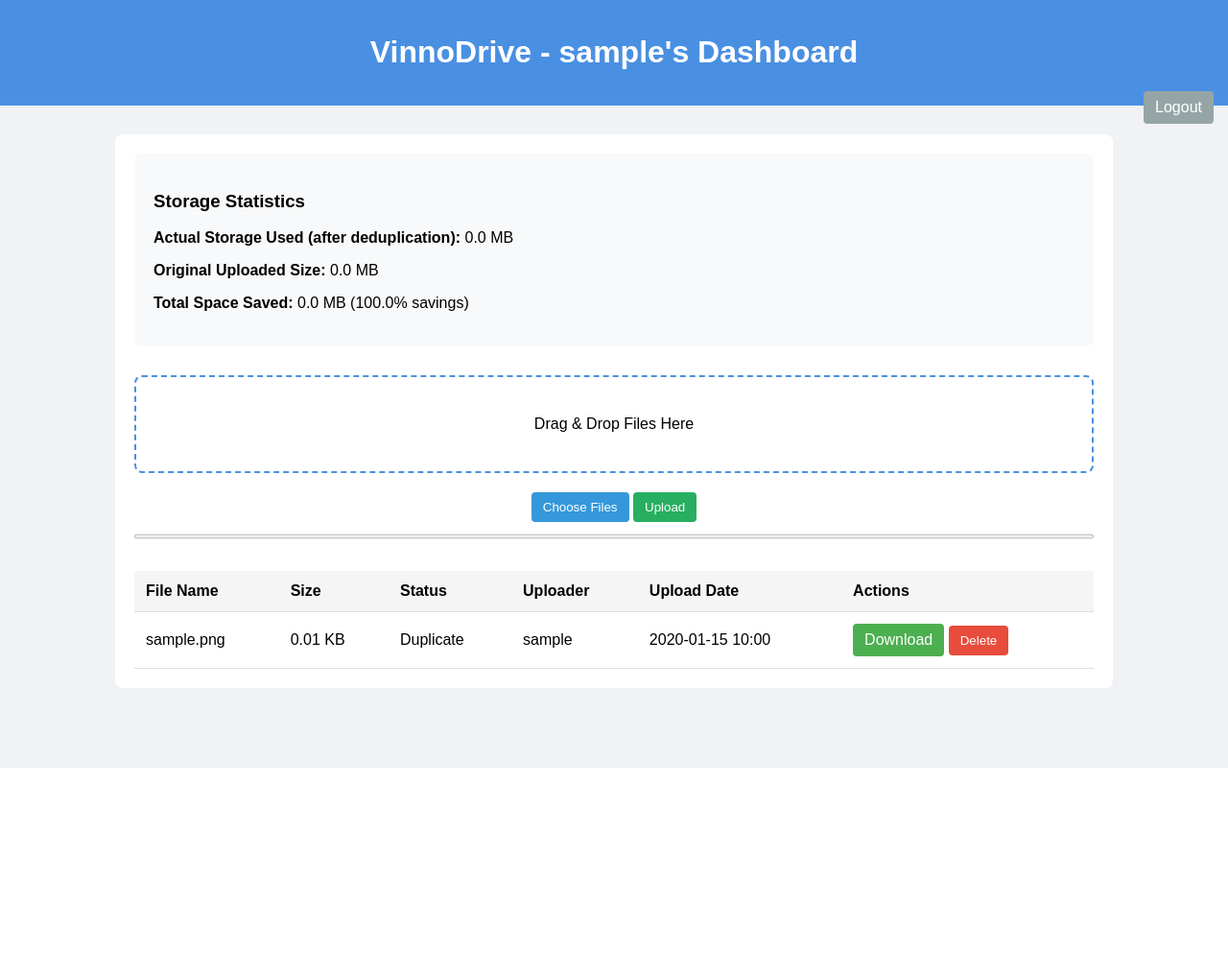
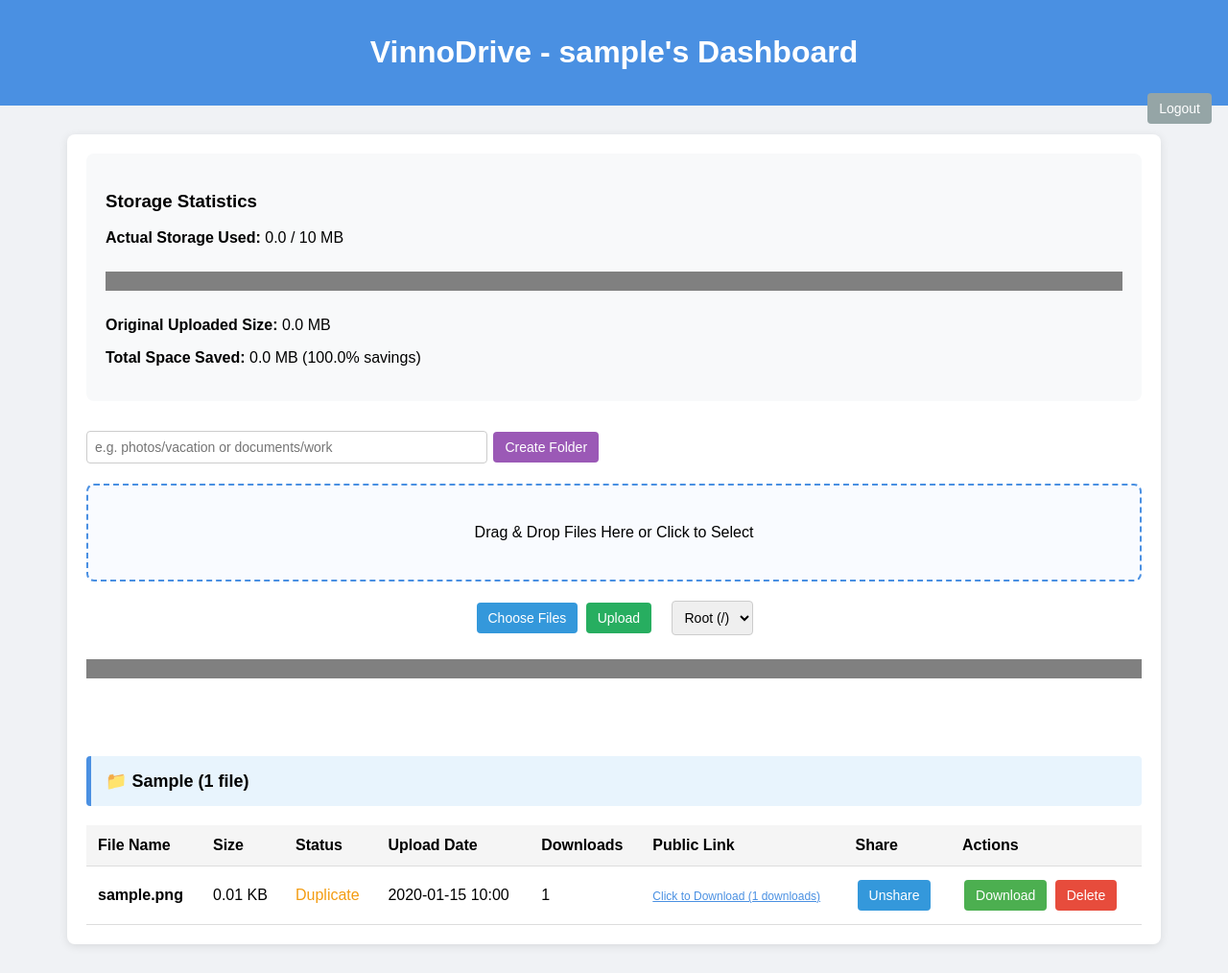
Before and after one commit to Dhyanesh2603/vinnodrive, a FastAPI app: page /dashboard in a window 1280 px wide. Shown: the whole page at 96% size. Before the commit the page ends 800 px from the top, so only its background shows below. Run offline with FastAPI, Linux system fonts and the light colour scheme; the visitor is signed in with stand-in values (Sample User, id 1); tables that the repository leaves empty hold one stand-in row (values such as "Sample post").

Commit message:
Update dashboard.html

```diff
--- a/templates/dashboard.html
+++ b/templates/dashboard.html
@@ -7,18 +7,23 @@
     <style>
         body { background: #f0f2f5; font-family: Arial; margin: 0; }
         header { background: #4a90e2; color: white; padding: 15px; text-align: center; }
-        .container { max-width: 1000px; margin: 30px auto; background: white; padding: 20px; border-radius: 8px; }
+        .container { max-width: 1100px; margin: 30px auto; background: white; padding: 20px; border-radius: 8px; box-shadow: 0 2px 10px rgba(0,0,0,0.1); }
         table { width: 100%; border-collapse: collapse; margin-top: 20px; }
-        th, td { padding: 12px; border-bottom: 1px solid #ddd; text-align: left; }
+        th, td { padding: 12px; border-bottom: 1px solid #ddd; text-align: left; vertical-align: middle; }
         th { background: #f5f5f5; }
-        .btn { padding: 8px 12px; border: none; border-radius: 4px; color: white; cursor: pointer; text-decoration: none; display: inline-block; }
+        .btn { padding: 8px 12px; border: none; border-radius: 4px; color: white; cursor: pointer; text-decoration: none; display: inline-block; margin: 2px; font-size: 14px; }
         .download { background: #4CAF50; }
         .delete { background: #e74c3c; }
+        .share-btn { background: #3498db; }
         .logout { background: #95a5a6; float: right; }
-        .dropzone { border: 2px dashed #4a90e2; padding: 40px; text-align: center; border-radius: 8px; margin: 20px 0; }
-        .dropzone.dragover { background: #e6f0ff; }
-        progress { width: 100%; height: 10px; margin: 10px 0; }
+        .dropzone { border: 2px dashed #4a90e2; padding: 40px; text-align: center; border-radius: 8px; margin: 20px 0; background: #f9fbff; }
+        .dropzone.dragover { background: #e6f0ff; border-color: #2980b9; }
+        progress { width: 100%; height: 20px; margin: 10px 0; border-radius: 4px; }
         .stats-card { background: #f8f9fa; padding: 20px; border-radius: 8px; margin-bottom: 30px; }
+        .public-link { font-size: 12px; word-break: break-all; color: #4a90e2; }
+        .folder-header { background: #e8f4fd; font-weight: bold; padding: 15px; margin: 30px 0 10px 0; border-left: 5px solid #4a90e2; border-radius: 4px; font-size: 18px; }
+        select, input[type=text] { padding: 8px; border-radius: 4px; border: 1px solid #ccc; font-size: 14px; }
+        .create-folder { margin-bottom: 20px; }
     </style>
 </head>
 <body>
@@ -28,53 +33,107 @@
     </header>
 
     <div class="container">
-        <!-- Full Storage Statistics -->
         <div class="stats-card">
             <h3>Storage Statistics</h3>
-            <p><strong>Actual Storage Used (after deduplication):</strong> {{ (actual_used / 1048576)|round(2) }} MB</p>
+            <p><strong>Actual Storage Used:</strong> {{ (actual_used / 1048576)|round(2) }} / 10 MB</p>
+            <progress value="{{ actual_used }}" max="{{ quota_bytes }}" style="width:100%;"></progress>
             <p><strong>Original Uploaded Size:</strong> {{ (original_uploaded / 1048576)|round(2) }} MB</p>
             <p><strong>Total Space Saved:</strong> {{ (saved_space / 1048576)|round(2) }} MB ({{ savings_percent|round(1) }}% savings)</p>
         </div>
 
-        <!-- Upload Section -->
-        <div class="dropzone" id="dropzone">Drag & Drop Files Here</div>
-        <div style="text-align:center;">
-            <button id="chooseBtn" class="btn" style="background:#3498db;">Choose Files</button>
-            <button id="uploadBtn" class="btn" style="background:#27ae60;">Upload</button>
+        <div class="create-folder">
+            <form action="/create_folder" method="post" style="display:inline;">
+                <input type="text" name="folder_name" placeholder="e.g. photos/vacation or documents/work" required style="width:400px;">
+                <button type="submit" class="btn" style="background:#9b59b6;">Create Folder</button>
+            </form>
+        </div>
+
+        <div style="margin-bottom: 30px;">
+            <div class="dropzone" id="dropzone">Drag & Drop Files Here or Click to Select</div>
+            <div style="text-align:center; margin:15px 0;">
+                <button type="button" id="chooseBtn" class="btn" style="background:#3498db;">Choose Files</button>
+                <button type="button" id="uploadBtn" class="btn" style="background:#27ae60;">Upload</button>
+
+                <select id="folderSelect" style="margin-left:15px;">
+                    <option value="/">Root (/)</option>
+                    {% set unique_folders = [] %}
+                    {% for file in files %}
+                        {% if file.folder != "/" and file.filename.startswith(".folder_marker") %}
+                            {% set folder_path = file.folder %}
+                            {% if folder_path not in unique_folders %}
+                                {% set _ = unique_folders.append(folder_path) %}
+                                <option value="{{ folder_path }}">{{ folder_path }}</option>
+                            {% endif %}
+                        {% endif %}
+                    {% endfor %}
+                </select>
             </div>
             <input type="file" id="fileInput" multiple style="display:none;">
             <progress id="progressBar" value="0" max="100"></progress>
-        <div id="messages"></div>
+            <div id="messages" style="margin-top:10px; min-height:30px;"></div>
+        </div>
 
-        <!-- Files Table -->
+        {% set folders = {} %}
+        {% for file in files if file.filename != ".folder_marker" %}
+            {% if file.folder not in folders %}
+                {% set _ = folders.update({file.folder: []}) %}
+            {% endif %}
+            {% set _ = folders[file.folder].append(file) %}
+        {% endfor %}
+
+        {% if folders|length == 0 %}
+            <p>No files uploaded yet. Start by uploading some!</p>
+        {% else %}
+            {% for folder_path, folder_files in folders|dictsort %}
+                <div class="folder-header">
+                    📁 {{ folder_path if folder_path != "/" else "Root Folder (/)" }} ({{ folder_files|length }} file{{ "s" if folder_files|length != 1 else "" }})
+                </div>
                 <table>
                     <tr>
                         <th>File Name</th>
                         <th>Size</th>
                         <th>Status</th>
-                <th>Uploader</th>
                         <th>Upload Date</th>
+                        <th>Downloads</th>
+                        <th>Public Link</th>
+                        <th>Share</th>
                         <th>Actions</th>
                     </tr>
-            {% for file in files %}
+                    {% for file in folder_files %}
                     <tr>
-                <td>{{ file.filename }}</td>
+                        <td><strong>{{ file.filename }}</strong></td>
                         <td>{{ (file.size / 1024)|round(2) }} KB</td>
-                <td>{% if file.is_reference == 1 %}Duplicate{% else %}Original{% endif %}</td>
-                <td>{{ username }}</td>
+                        <td>{% if file.is_reference == 1 %}<span style="color:#f39c12;">Duplicate</span>{% else %}<span style="color:#27ae60;">Original</span>{% endif %}</td>
                         <td>{{ file.upload_date.strftime('%Y-%m-%d %H:%M') }}</td>
+                        <td>{{ file.download_count }}</td>
+                        <td>
+                            {% if file.is_public == 1 %}
+                                <a href="/public/{{ file.share_token }}" target="_blank" class="public-link">
+                                    Click to Download ({{ file.download_count }} downloads)
+                                </a>
+                            {% else %}
+                                <span style="color:#999;">Private</span>
+                            {% endif %}
+                        <td>
+                            <form action="/toggle_share" method="post" style="display:inline;">
+                                <input type="hidden" name="file_id" value="{{ file.id }}">
+                                <button type="submit" class="btn share-btn">
+                                    {% if file.is_public == 1 %}Unshare{% else %}Make Public{% endif %}
+                                </button>
+                            </form>
+                        </td>
                         <td>
                             <a href="/download/{{ file.id }}" class="btn download">Download</a>
-
-                    <!-- Delete with Confirmation on Button Click -->
                             <form action="/delete" method="post" style="display:inline;">
                                 <input type="hidden" name="file_id" value="{{ file.id }}">
-                        <button type="submit" class="btn delete" onclick="return confirm('Are you sure you want to delete \'{{ file.filename }}\'?\nThis action cannot be undone.');">Delete</button>
+                                <button type="submit" class="btn delete" onclick="return confirm('Delete {{ file.filename }}?');">Delete</button>
                             </form>
                         </td>
                     </tr>
                     {% endfor %}
                 </table>
+            {% endfor %}
+        {% endif %}
     </div>
 
     <script>
@@ -84,6 +143,7 @@
         const uploadBtn = document.getElementById("uploadBtn");
         const progressBar = document.getElementById("progressBar");
         const messages = document.getElementById("messages");
+        const folderSelect = document.getElementById("folderSelect");
 
         let filesToUpload = [];
 
@@ -95,31 +155,70 @@
             e.preventDefault();
             dropzone.classList.remove("dragover");
             filesToUpload = Array.from(e.dataTransfer.files);
-            messages.innerHTML = `<p>${filesToUpload.length} file(s) selected</p>`;
+            updateMessage();
         });
 
         fileInput.addEventListener("change", () => {
             filesToUpload = Array.from(fileInput.files);
-            messages.innerHTML = `<p>${filesToUpload.length} file(s) selected</p>`;
+            updateMessage();
         });
 
+        function updateMessage() {
+            if (filesToUpload.length > 0) {
+                messages.innerHTML = `<p><strong>${filesToUpload.length}</strong> file${filesToUpload.length > 1 ? 's' : ''} selected → uploading to <strong>${folderSelect.value || '/'}</strong></p>`;
+            } else {
+                messages.innerHTML = "";
+            }
+        }
+
         uploadBtn.addEventListener("click", () => {
-            if (filesToUpload.length === 0) return alert("Select files first");
+            if (filesToUpload.length === 0) {
+                alert("Please select files first!");
+                return;
+            }
 
             const formData = new FormData();
             filesToUpload.forEach(file => formData.append("files", file));
+            formData.append("folder", folderSelect.value);
 
             const xhr = new XMLHttpRequest();
             xhr.open("POST", "/upload", true);
+
             xhr.upload.onprogress = e => {
-                if (e.lengthComputable) progressBar.value = (e.loaded / e.total) * 100;
+                if (e.lengthComputable) {
+                    progressBar.value = (e.loaded / e.total) * 100;
+                }
             };
+
             xhr.onload = () => {
+                if (xhr.status !== 200) {
+                    messages.innerHTML = `<p style="color:red; font-weight:bold;">Upload failed: Server error</p>`;
+                    progressBar.value = 0;
+                    return;
+                }
+
+                try {
                     const res = JSON.parse(xhr.responseText);
-                messages.innerHTML = "<p style='color:green;'>Upload done!</p>";
-                res.results.forEach(r => messages.innerHTML += `<p>${r.filename}: ${r.message}</p>`);
-                setTimeout(() => location.reload(), 1500);
+
+                    if (res.error) {
+                        messages.innerHTML = `<p style="color:red; font-weight:bold;">Error: ${res.error}</p>`;
+                        progressBar.value = 0;
+                        return;
+                    }
+
+                    messages.innerHTML = `<p style="color:green; font-weight:bold;">Upload successful!</p>`;
+                    res.results.forEach(r => {
+                        messages.innerHTML += `<p>${r.filename}: <span style="color:green;">${r.message}</span></p>`;
+                    });
+                    setTimeout(() => location.reload(), 2000);
+
+                } catch (e) {
+                    messages.innerHTML = `<p style="color:red;">Unexpected response from server.</p>`;
+                }
             };
+
+            progressBar.value = 0;
+            messages.innerHTML = `<p>Uploading ${filesToUpload.length} file${filesToUpload.length > 1 ? 's' : ''} to <strong>${folderSelect.value || '/'}</strong>...</p>`;
             xhr.send(formData);
         });
     </script>
```
Lines whose indentation alone changed are shown as unchanged.
